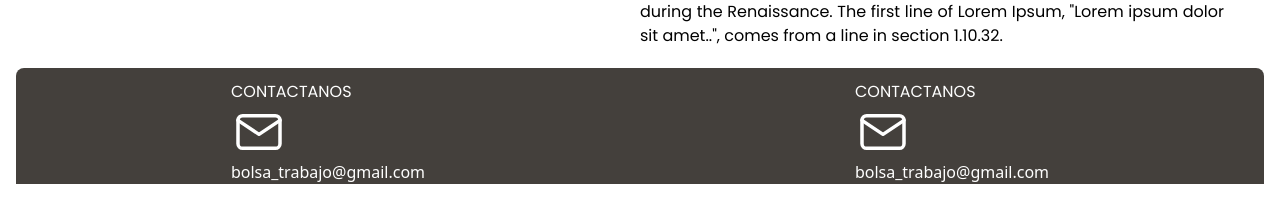
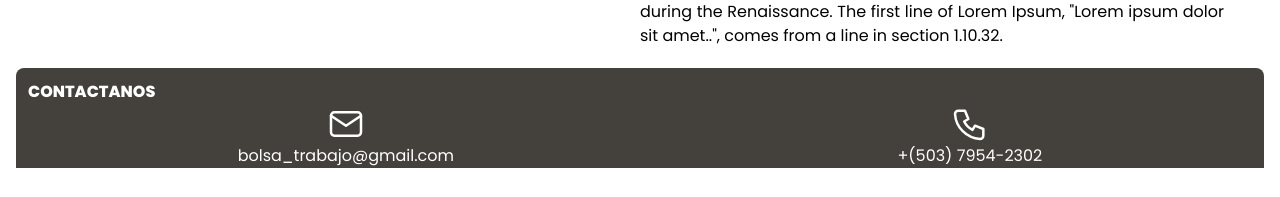
Before and after one commit to jromerooo2/portal-bolsa-ricaldone, a Next.js app: page /about in a window 1280 px wide. Shown: the part 686-883 px from the top of the page. Built offline with nearby package versions, Linux system fonts and the light colour scheme.

Commit message:
Cambios contactenos, clases nombradas

```diff
--- a/pages/about.js
+++ b/pages/about.js
@@ -16,7 +16,7 @@ function About() {
             <div className=''>
               <h1 className=''>Sacculum</h1>
               <br></br>
-              <p>Lorem Ipsum is simply dummy text of the printing and typesetting industry. Lorem Ipsum has been the
+              <p className='PText'>Lorem Ipsum is simply dummy text of the printing and typesetting industry. Lorem Ipsum has been the
                 industry's standard dummy text ever since the 1500s, when an unknown printer took a galley of type and
                 scrambled it to make a type specimen book. It has survived not only five centuries, but also the leap
                 into electronic typesetting, remaining essentially unchanged. It was popularised in the 1960s with the
@@ -24,7 +24,7 @@ function About() {
                 like Aldus PageMaker including versions of Lorem Ipsum.
               </p>
               <br></br>
-              <p>Contrary to popular belief, Lorem Ipsum is not simply random text.
+              <p className='PText'>Contrary to popular belief, Lorem Ipsum is not simply random text.
                 It has roots in a piece of classical Latin literature from 45 BC, making it over 2000 years old.
                 Richard McClintock, a Latin professor at Hampden-Sydney College in Virginia, looked up one of the
                 more obscure Latin words, consectetur, from a Lorem Ipsum passage, and going through the cites of the word in classical
@@ -36,27 +36,29 @@ function About() {
           </div>
         </main>
         <footer className='bg-stone-700 mt-5 rounded-t-lg'>
+          <h2 className='text-white pt-3 pl-3 HText2'>CONTACTANOS</h2>
           <div className='flex justify-around'>
             <div>
-              <h2 className='text-white pt-3'>CONTACTANOS</h2>
-              <svg xmlns="http://www.w3.org/2000/svg" class="icon icon-tabler icon-tabler-mail" width="56" height="56" viewBox="0 0 24 24" stroke-width="1.5" stroke="#ffffff" fill="none" stroke-linecap="round" stroke-linejoin="round">
+              <center>
+                <svg xmlns="http://www.w3.org/2000/svg" class="icon icon-tabler icon-tabler-mail" width="40" height="40" viewBox="0 0 24 24" stroke-width="1.5" stroke="#ffffff" fill="none" stroke-linecap="round" stroke-linejoin="round">
                   <path stroke="none" d="M0 0h24v24H0z" fill="none" />
                   <rect x="3" y="5" width="18" height="14" rx="2" />
                   <polyline points="3 7 12 13 21 7" />
                 </svg>
-              <h3 className='text-white'>
+              </center>
+              <h3 className='text-white HText3'>
                 bolsa_trabajo@gmail.com
               </h3>
             </div>
             <div>
-              <h2 className='text-white pt-3'>CONTACTANOS</h2>
-              <svg xmlns="http://www.w3.org/2000/svg" class="icon icon-tabler icon-tabler-mail" width="56" height="56" viewBox="0 0 24 24" stroke-width="1.5" stroke="#ffffff" fill="none" stroke-linecap="round" stroke-linejoin="round">
+              <center>
+                <svg xmlns="http://www.w3.org/2000/svg" class="icon icon-tabler icon-tabler-phone" width="40" height="40" viewBox="0 0 24 24" stroke-width="1.5" stroke="#ffffff" fill="none" stroke-linecap="round" stroke-linejoin="round">
                   <path stroke="none" d="M0 0h24v24H0z" fill="none" />
-                <rect x="3" y="5" width="18" height="14" rx="2" />
-                <polyline points="3 7 12 13 21 7" />
+                  <path d="M5 4h4l2 5l-2.5 1.5a11 11 0 0 0 5 5l1.5 -2.5l5 2v4a2 2 0 0 1 -2 2a16 16 0 0 1 -15 -15a2 2 0 0 1 2 -2" />
                 </svg>
-              <h3 className='text-white'>
-                bolsa_trabajo@gmail.com
+              </center>
+              <h3 className='text-white HText3'>
+                +(503) 7954-2302
               </h3>
             </div>
           </div>
--- a/styles/globals.css
+++ b/styles/globals.css
@@ -17,11 +17,15 @@
       @apply mb-12 text-center;
     }
 
-    h2{
+    .HText2{
+      @apply font-poppins font-semibold;
+    }
+
+    .HText3{
       @apply font-poppins;
     }
 
-    p{
+    .PText{
       @apply font-poppins text-justify;
     }
 
```
Lines whose indentation alone changed are shown as unchanged.
